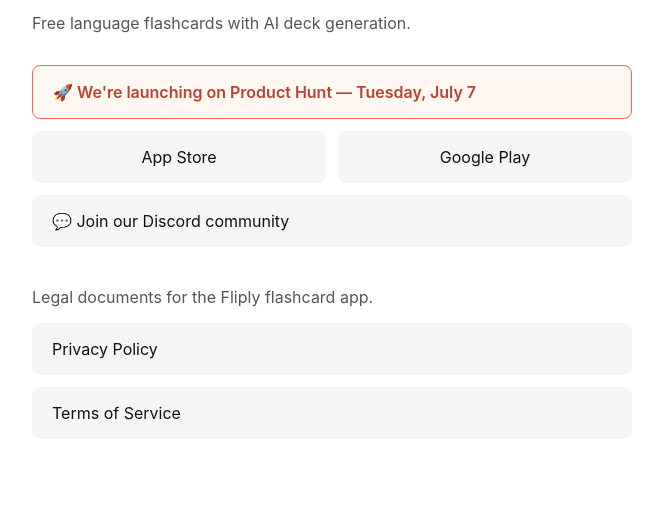
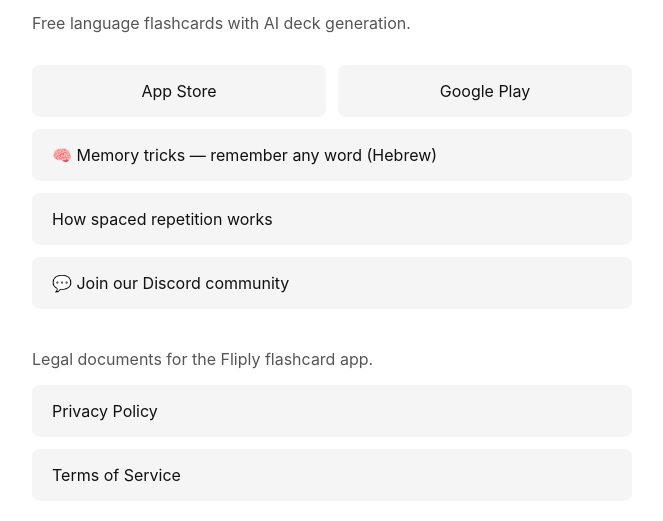
Before and after one commit to apexforgegames-code/fliply-legal, a plain HTML site: page index.html in a window 1280 px wide. Shown: the part 97-618 px from the top of the page, without its empty margins (308-971 px from the left). Drawn offline with Linux system fonts and the light colour scheme.

Commit message:
Link out to the Fliply site — give search engines a crawlable path in
This page sits on github.io, which Google crawls heavily, and BOTH app stores
link to it because it hosts the required privacy policy. It linked out to
Product Hunt, the stores and Discord — and not to our own site, which has zero
pages indexed partly because nothing anywhere links to it.

Adds two links: the Hebrew memory-trick pages (the only content we have that a
competitor cannot copy) and the site root.

Also removes a Product Hunt banner still advertising "Tuesday, July 7", three
weeks stale on a page the stores point at.

```diff
--- a/index.html
+++ b/index.html
@@ -20,11 +20,12 @@
 <body>
   <h1>Fliply</h1>
   <p>Free language flashcards with AI deck generation.</p>
-  <a class="ph" href="https://www.producthunt.com/products/fliply-2?utm_source=landing&utm_medium=web&utm_campaign=ph_launch">🚀 We're launching on Product Hunt — Tuesday, July 7</a>
   <div class="stores">
     <a href="https://apps.apple.com/app/id6768750737?utm_source=landing">App Store</a>
     <a href="https://play.google.com/store/apps/details?id=com.apexforge.fliply&utm_source=landing">Google Play</a>
   </div>
+  <a style="margin-top: 12px;" href="https://fliply-site.apexforgegames.workers.dev/he/tricks">🧠 Memory tricks — remember any word (Hebrew)</a>
+  <a style="margin-top: 12px;" href="https://fliply-site.apexforgegames.workers.dev/">How spaced repetition works</a>
   <a style="margin-top: 12px;" href="https://discord.gg/KzhHTNkpr2">💬 Join our Discord community</a>
   <p class="section-gap" style="margin-bottom: 16px;">Legal documents for the Fliply flashcard app.</p>
   <a href="privacy-policy.html">Privacy Policy</a>
```
